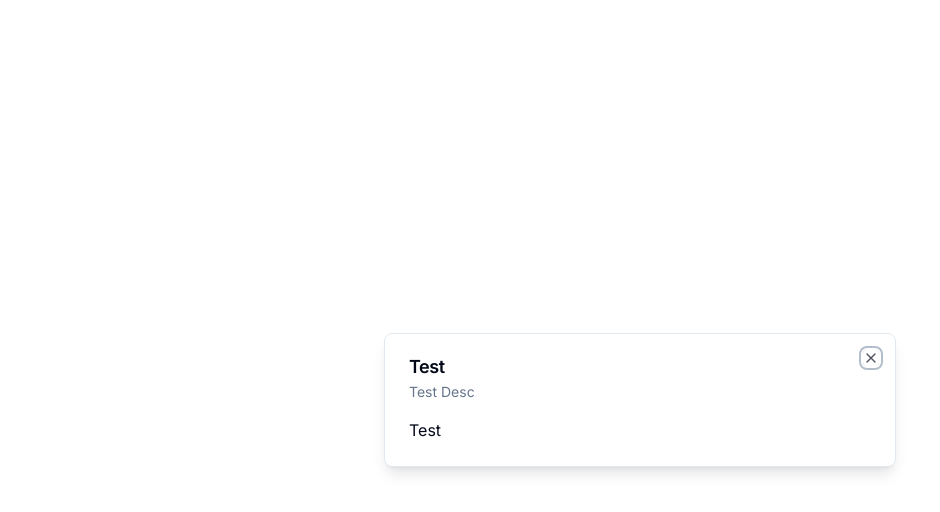
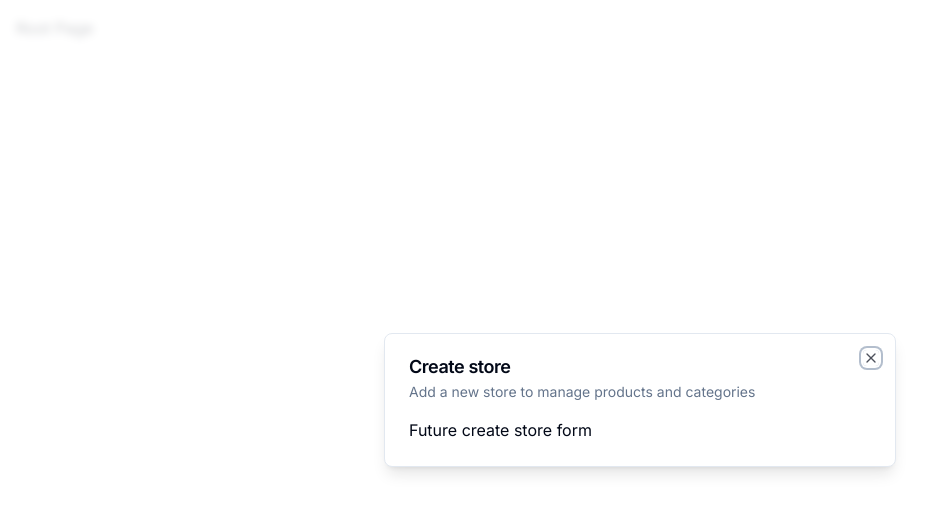
Before and after one commit to Awais512/Ecommerce-Admin-Panel, a Next.js app: page / in a window 1280 px wide. Shown: the top 512 px of the page, without its empty margins (0-940 px from the left). Built offline with nearby package versions, Linux system fonts and the light colour scheme.

Commit message:
Modal providers and setup zustand store

```diff
--- a/app/(root)/page.tsx
+++ b/app/(root)/page.tsx
@@ -1,13 +1,18 @@
 "use client";
 
 import { Modal } from "@/components/ui/modal";
+import { useStoreModal } from "@/hooks/use-store-modal";
+import { useEffect } from "react";
 
-export default function Home() {
-  return (
-    <div className="p-4">
-      <Modal isOpen onClose={() => {}} title="Test" description="Test Desc">
-        Test
-      </Modal>
-    </div>
-  );
+export default function SetupPage() {
+  const onOpen = useStoreModal((state) => state.onOpen);
+  const isOpen = useStoreModal((state) => state.isOpen);
+
+  useEffect(() => {
+    if (!isOpen) {
+      onOpen();
+    }
+  }, [isOpen, onOpen]);
+
+  return <div className="p-4">Root Page</div>;
 }
--- a/app/layout.tsx
+++ b/app/layout.tsx
@@ -1,3 +1,4 @@
+import { ModalProvider } from "@/providers/modal-providers";
 import "./globals.css";
 import { ClerkProvider } from "@clerk/nextjs";
 import { Inter } from "next/font/google";
@@ -17,7 +18,10 @@
   return (
     <ClerkProvider>
       <html lang="en">
-        <body className={inter.className}>{children}</body>
+        <body className={inter.className}>
+          <ModalProvider />
+          {children}
+        </body>
       </html>
     </ClerkProvider>
   );
--- a/components/ui/modal.tsx
+++ b/components/ui/modal.tsx
@@ -4,9 +4,12 @@
   Dialog,
   DialogContent,
   DialogDescription,
+  DialogFooter,
   DialogHeader,
   DialogTitle,
-} from "./dialog";
+} from "@/components/ui/dialog";
+import { Button } from "@/components/ui/button";
+import { useEffect, useState } from "react";
 
 interface ModalProps {
   title: string;
@@ -23,11 +26,20 @@
   onClose,
   children,
 }) => {
+  const [isMounted, setIsMounted] = useState(false);
   const onChange = (open: boolean) => {
-    if (!isOpen) {
+    if (!open) {
       onClose();
     }
   };
+
+  useEffect(() => {
+    setIsMounted(true);
+  }, []);
+
+  if (!isMounted) {
+    return false;
+  }
 
   return (
     <Dialog open={isOpen} onOpenChange={onChange}>
--- /dev/null
+++ b/modals/store-modal.tsx
@@ -0,0 +1,21 @@
+"use client";
+
+import { Modal } from "@/components/ui/modal";
+import { useStoreModal } from "@/hooks/use-store-modal";
+
+const StoreModal = () => {
+  const storeModal = useStoreModal();
+
+  return (
+    <Modal
+      title="Create store"
+      description="Add a new store to manage products and categories"
+      isOpen={storeModal.isOpen}
+      onClose={() => storeModal.onClose}
+    >
+      Future create store form
+    </Modal>
+  );
+};
+
+export default StoreModal;
--- /dev/null
+++ b/providers/modal-providers.tsx
@@ -0,0 +1,22 @@
+"use client";
+
+import StoreModal from "@/modals/store-modal";
+import { useEffect, useState } from "react";
+
+export const ModalProvider = () => {
+  const [isMounted, setIsMounted] = useState(false);
+
+  useEffect(() => {
+    setIsMounted(true);
+  }, []);
+
+  if (!isMounted) {
+    return null;
+  }
+
+  return (
+    <>
+      <StoreModal />
+    </>
+  );
+};
```
